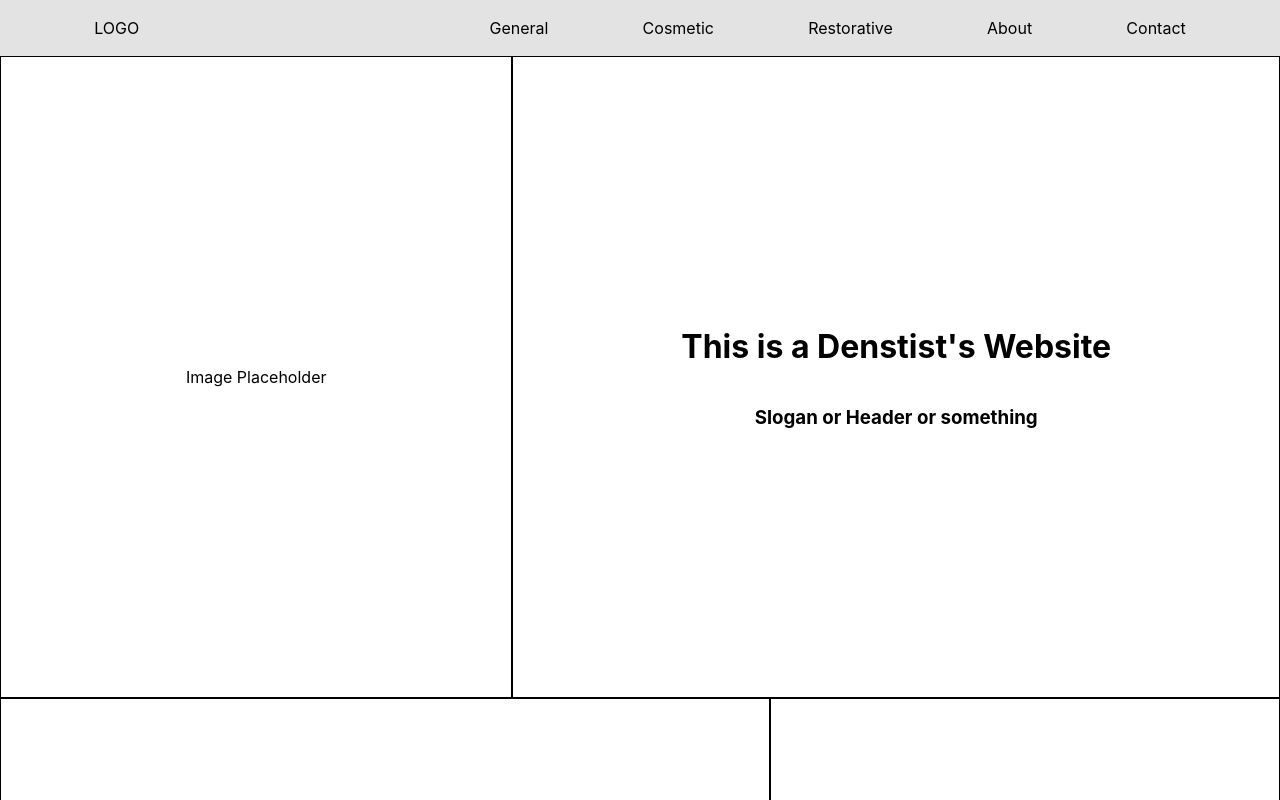
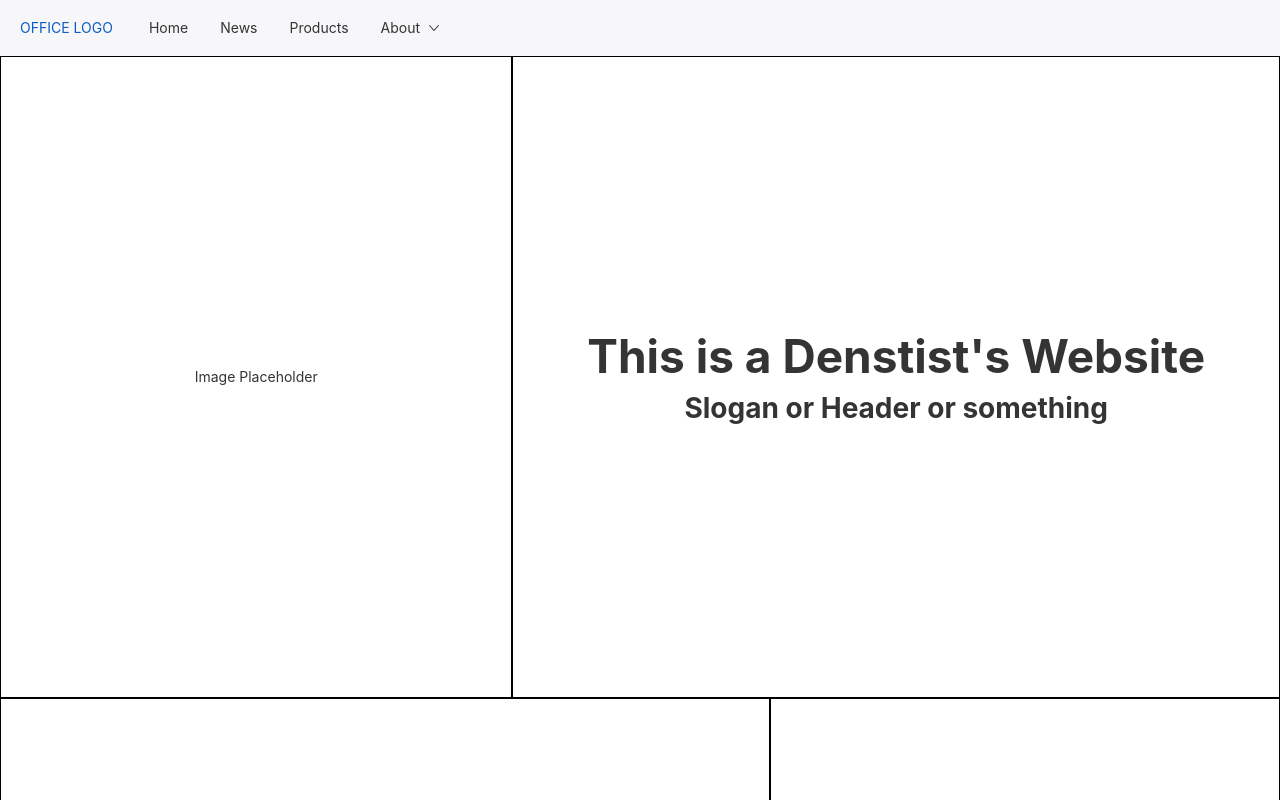
Before and after one commit to zsoliman/dentist-template, a React (Create React App) app: page / in a window 1280 px wide. Shown: the top 800 px of the page. Built offline with nearby package versions, Linux system fonts and the light colour scheme.

Commit message:
rsuite nav

```diff
--- a/package.json
+++ b/package.json
@@ -9,6 +9,7 @@
     "react": "^18.2.0",
     "react-dom": "^18.2.0",
     "react-scripts": "5.0.1",
+    "rsuite": "^5.21.0",
     "web-vitals": "^2.1.4"
   },
   "scripts": {
--- a/src/App.css
+++ b/src/App.css
@@ -1,3 +1,5 @@
+@import "rsuite/dist/rsuite.css";
+
 .App {
   text-align: center;
 }
@@ -30,9 +32,5 @@
 }
 
 .navbar {
-  display: flex;
-  justify-content: space-evenly;
-  align-items: center;
-  background-color: rgb(227, 227, 227);
-  height: 7vh;
+  position: fixed;
 }
--- a/src/App.js
+++ b/src/App.js
@@ -1,11 +1,11 @@
 import "./App.css";
 import LandingPage from "./components/LandingPage";
-import Navbar from "./components/Navbar";
+import Navigation from "./components/Navigation";
 
 function App() {
   return (
     <div className="App">
-      <Navbar />
+      <Navigation />
       <LandingPage />
     </div>
   );
--- a/src/components/LandingPage.jsx
+++ b/src/components/LandingPage.jsx
@@ -34,7 +34,6 @@ const LandingPage = () => {
         <div className="landing-image">
           <div>Image Placeholder</div>
         </div>
-      </div>
 
         <div className="landing-text">
           <div>
@@ -48,6 +47,7 @@ const LandingPage = () => {
           </div>
         </div>
       </div>
+    </div>
   );
 };
 
--- a/src/components/Navbar.jsx
+++ /dev/null
@@ -1,14 +0,0 @@
-const Navbar = () => {
-  return (
-    <div className="navbar">
-      <div className="logo">LOGO</div>
-      <div>General</div>
-      <div>Cosmetic</div>
-      <div>Restorative</div>
-      <div>About</div>
-      <div>Contact</div>
-    </div>
-  );
-};
-
-export default Navbar;
--- /dev/null
+++ b/src/components/Navigation.jsx
@@ -0,0 +1,26 @@
+import React from "react";
+
+import { Navbar, Nav } from "rsuite";
+
+const Navigation = () => {
+  return (
+    <Navbar>
+      <Navbar.Brand href="/">OFFICE LOGO</Navbar.Brand>
+      <Nav>
+        <Nav.Item>Home</Nav.Item>
+        <Nav.Item>News</Nav.Item>
+        <Nav.Item>Products</Nav.Item>
+        <Nav.Menu title="About">
+          <Nav.Item>Company</Nav.Item>
+          <Nav.Item>Team</Nav.Item>
+          <Nav.Menu title="Contact">
+            <Nav.Item>Via email</Nav.Item>
+            <Nav.Item>Via telephone</Nav.Item>
+          </Nav.Menu>
+        </Nav.Menu>
+      </Nav>
+    </Navbar>
+  );
+};
+
+export default Navigation;
```
Also changed, not shown: 1 other file (tests, documents, lock files or other folders). Lines whose indentation alone changed are shown as unchanged.
